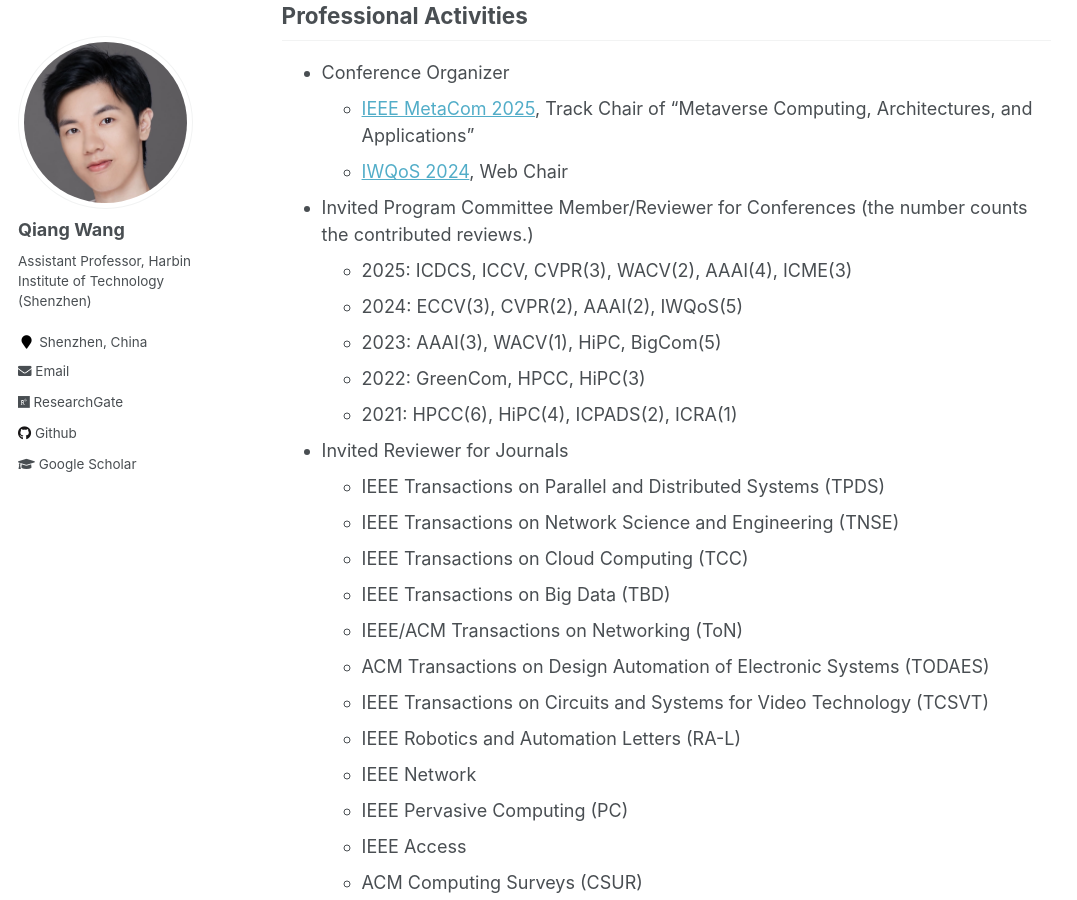
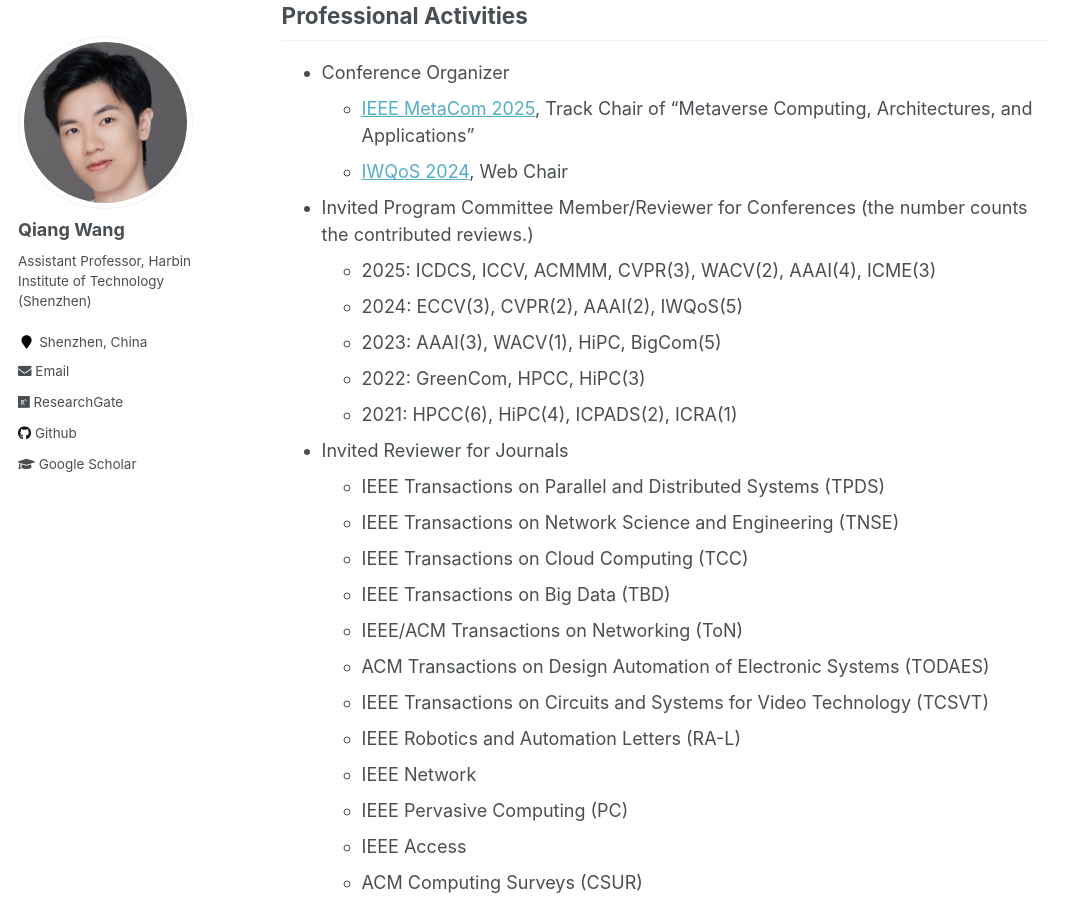
Before and after one commit to blackjack2015/blackjack2015.github.io, a Jekyll site: the page built from _pages/about.md, in a window 1280 px wide and 900 px high, scrolled down 3420 px. Shown: the whole window, without its empty margins (0-1077 px from the left). Built offline with Jekyll 4.4.1, drawn with Linux system fonts in a browser that asks for light colours.

Commit message:
Update about.md

```diff
--- a/_pages/about.md
+++ b/_pages/about.md
@@ -67,7 +67,7 @@
     + [IEEE MetaCom 2025](https://ieee-metacom.org/tech-committee.html), Track Chair of "Metaverse Computing, Architectures, and Applications"
     + [IWQoS 2024](https://iwqos2024.ieee-iwqos.org/committees/organizing-committee), Web Chair
 + Invited Program Committee Member/Reviewer for Conferences (the number counts the contributed reviews.)
-    + 2025: ICDCS, ICCV, CVPR(3), WACV(2), AAAI(4), ICME(3)
+    + 2025: ICDCS, ICCV, ACMMM, CVPR(3), WACV(2), AAAI(4), ICME(3)
     + 2024: ECCV(3), CVPR(2), AAAI(2), IWQoS(5)
     + 2023: AAAI(3), WACV(1), HiPC, BigCom(5)
     + 2022: GreenCom, HPCC, HiPC(3)
```
